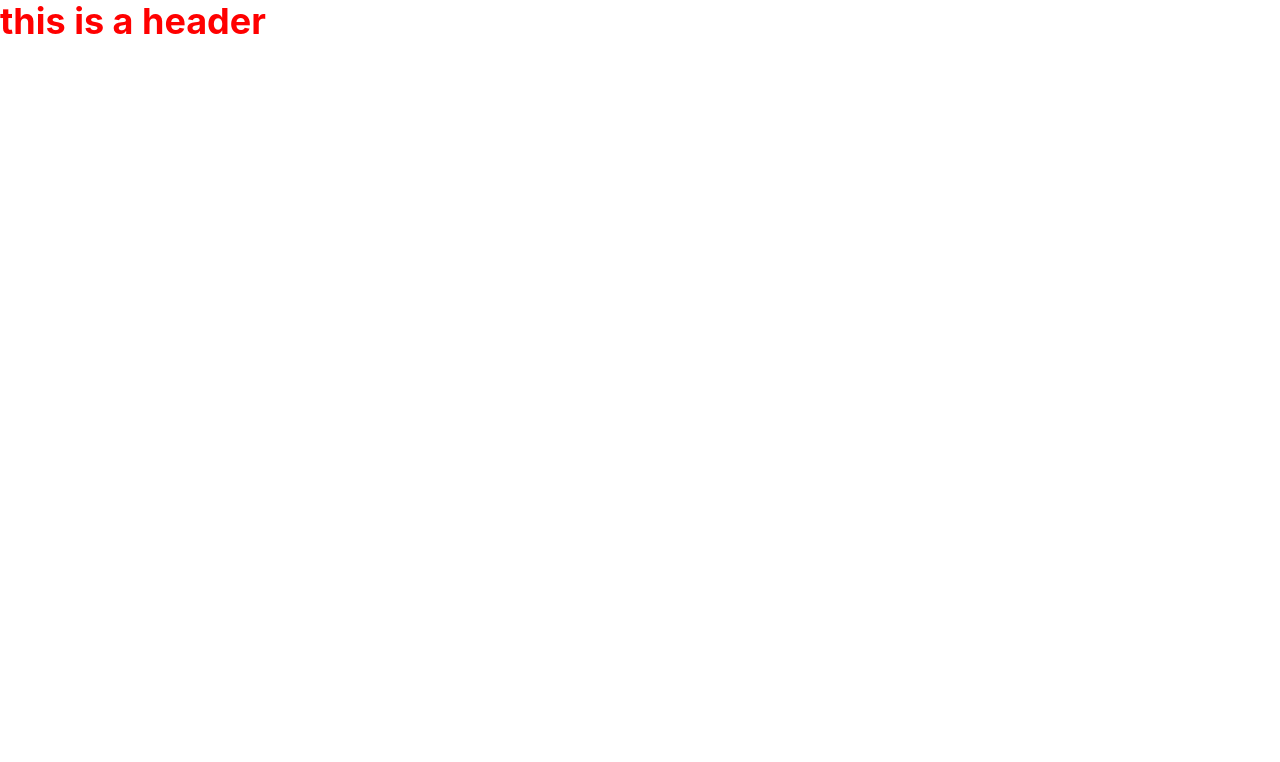
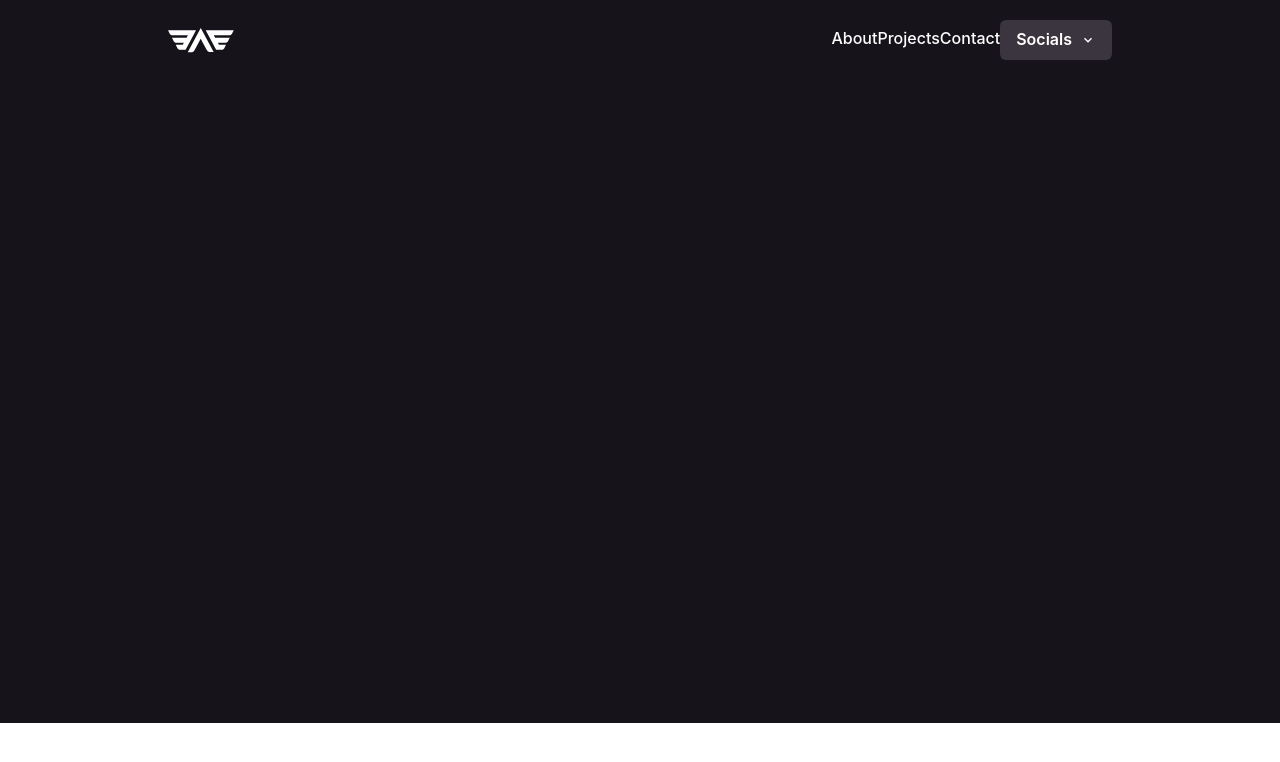
Before and after one commit to jacobpacheco100/jacobpacheco-portfolio, a React (Create React App) app: page / in a window 1280 px wide. Shown: the top 762 px of the page. Built offline with nearby package versions, Linux system fonts and the light colour scheme.

Commit message:
added: navbar layout

```diff
--- a/package.json
+++ b/package.json
@@ -4,6 +4,7 @@
   "version": "0.1.0",
   "private": true,
   "dependencies": {
+    "@chakra-ui/icons": "^2.0.6",
     "@chakra-ui/react": "^2.2.6",
     "@emotion/react": "^11.10.0",
     "@emotion/styled": "^11.10.0",
@@ -13,6 +14,7 @@
     "framer-motion": "^7.0.0",
     "react": "^18.2.0",
     "react-dom": "^18.2.0",
+    "react-icons": "^4.4.0",
     "react-scripts": "5.0.1",
     "web-vitals": "^2.1.0"
   },
--- a/src/App.js
+++ b/src/App.js
@@ -1,9 +1,14 @@
-import { Heading } from '@chakra-ui/react'
+import { Heading, Box, Container } from '@chakra-ui/react'
+import Navbar from './components/Navbar'
 
 function App() {
   return (
     <div className='App'>
-      <Heading color='brand.100'>this is a header</Heading>
+      <Box w='100vw' h='723px' bg='black'>
+        <Container maxW='container.lg' px={10}>
+          <Navbar />
+        </Container>
+      </Box>
     </div>
   )
 }
--- /dev/null
+++ b/src/components/Navbar.jsx
@@ -0,0 +1,46 @@
+import {
+  Heading,
+  Box,
+  Container,
+  Flex,
+  Img,
+  HStack,
+  Link,
+  Button,
+} from '@chakra-ui/react'
+import { HamburgerIcon, ChevronDownIcon } from '@chakra-ui/icons'
+import logo from '../images/logo.svg'
+
+const Navbar = () => {
+  return (
+    <Flex
+      h='80px'
+      justify={{ base: 'center', md: 'space-between' }}
+      align='center'
+    >
+      <HamburgerIcon
+        color='white'
+        fontSize={30}
+        display={{ base: 'block', md: 'none' }}
+      />
+
+      <Img src={logo} display={{ base: 'none', md: 'block' }} />
+      <HStack
+        spacing={10}
+        color='white'
+        fontWeight='medium'
+        display={{ base: 'none', md: 'block' }}
+      >
+        <Link>About</Link>
+        <Link>Projects</Link>
+        <Link>Contact</Link>
+        <Button color='white' bg='#3A353F'>
+          Socials
+          <ChevronDownIcon ml={2} />
+        </Button>
+      </HStack>
+    </Flex>
+  )
+}
+
+export default Navbar
--- a/src/styles/theme.jsx
+++ b/src/styles/theme.jsx
@@ -2,10 +2,17 @@ import { extendTheme } from '@chakra-ui/react'
 
 const theme = extendTheme({
   colors: {
-    brand: {
-      100: 'red',
-      900: '#1a202c',
+    primary: '#5F52F4',
+    black: '#17131B',
+    bg: {
+      100: '#F7FAFC',
+      200: '#E2E8F0',
     },
+    text: {
+      dark: '#A5A2BE',
+      light: '#6F7A88',
+    },
+    skillBg: '#EAE9FB',
   },
 })
 
```
Also changed, not shown: src/components/Hero.jsx (added), 2 other files (tests, documents, lock files or other folders).
